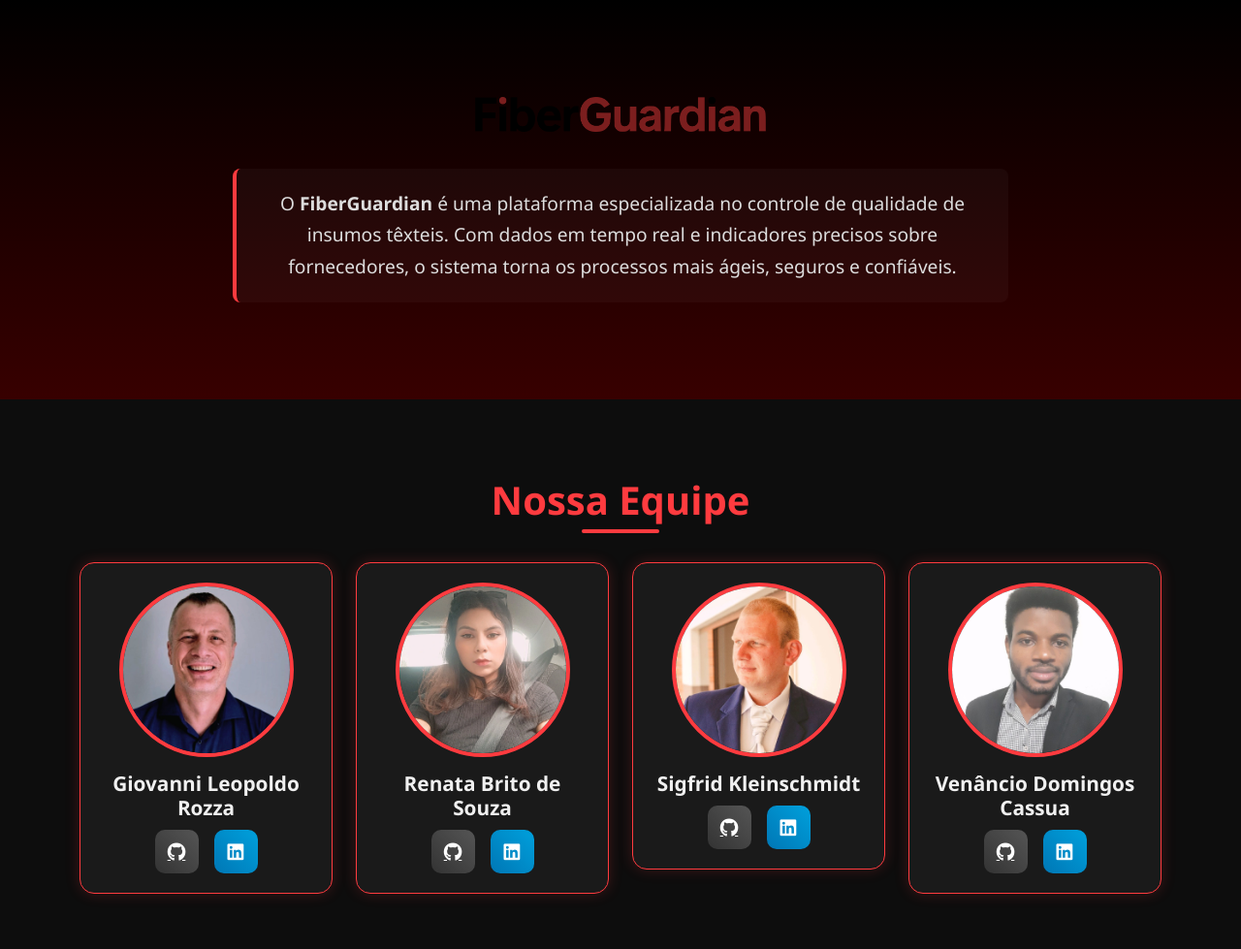
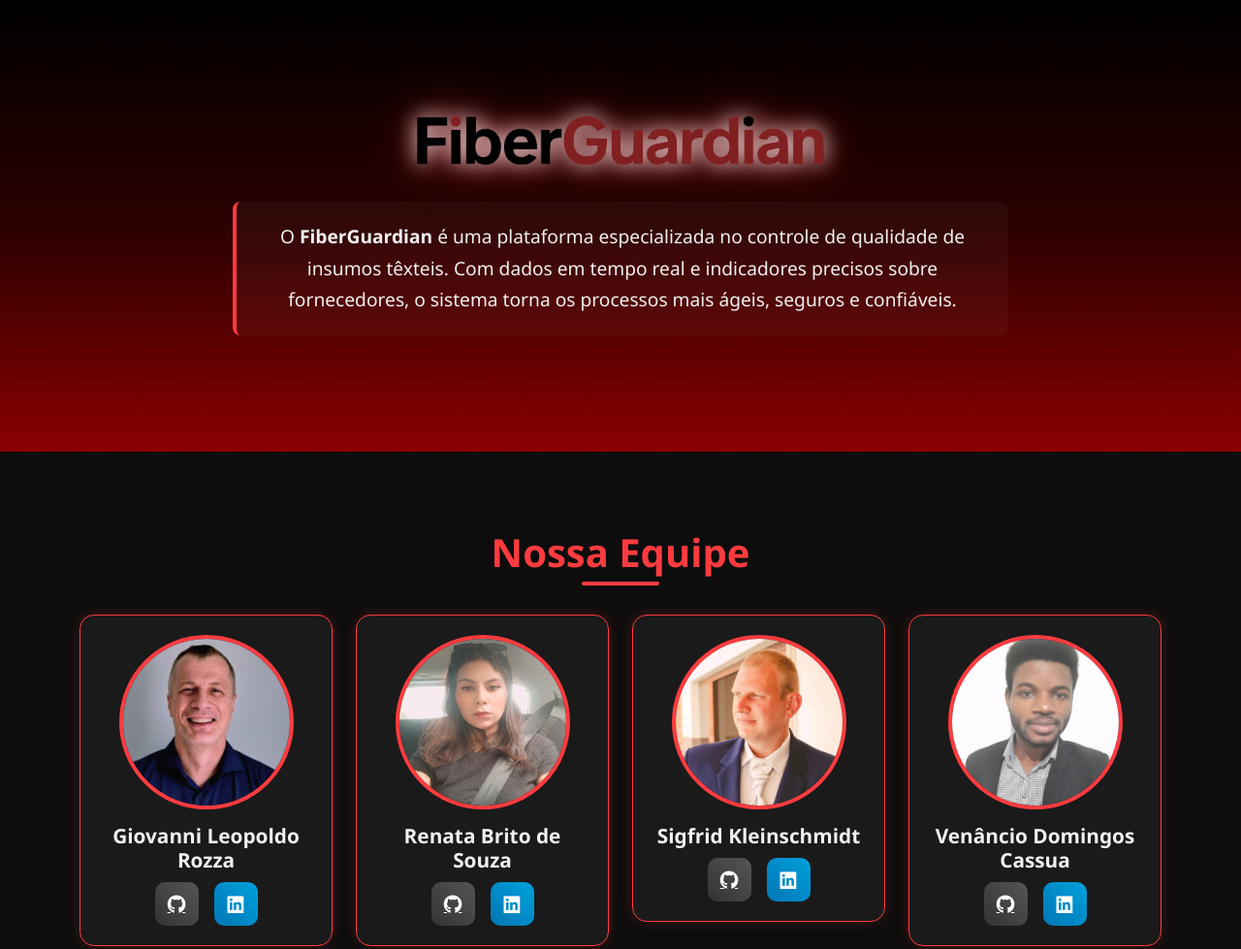
Before and after one commit to SKleinschmidt/Landing_Page_Pit, a plain HTML site: page index.html in a window 1280 px wide. Shown: the top 979 px of the page at 97% size. Drawn offline with nearby package versions, Linux system fonts and the light colour scheme.

Commit message:
Ajuste na logo

```diff
--- a/index.html
+++ b/index.html
@@ -32,23 +32,34 @@
             overflow-x: hidden;
         }
 
+        /* HERO SECTION bb */
         /* HERO SECTION */
 .hero-section {
-            padding: 100px 0;
+    padding: 120px 0;
     text-align: center;
+    position: relative;
+    background: linear-gradient(180deg, #000000 0%, #2b0000 50%, #8b0000 100%);
 }
 
 .main-title img {
-            max-width: 300px;
+    position: relative;
+    z-index: 1;
+    max-width: 420px;
     margin-bottom: 30px;
+    filter: drop-shadow(0 0 10px rgba(255,255,255,0.8))   /* brilho branco para contraste */
+            drop-shadow(0 0 18px rgba(255,59,63,0.6))     /* glow vermelho da paleta */
+            drop-shadow(0 0 25px rgba(0,0,0,0.5))         /* sombra preta suave */
+            brightness(1.05);                             /* leve realce da logo */
 }
+
 
 .hero-section p {
     font-size: 1.2rem;
-            color: #ddd;
+    color: #f0f0f0;
     max-width: 800px;
     margin: 0 auto;
 }
+
 
         /* TEAM SECTION */
         .team-section {
```
Lines whose indentation alone changed are shown as unchanged.
